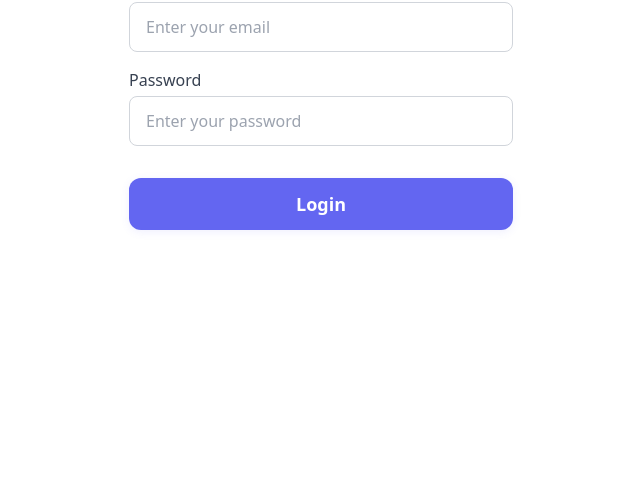
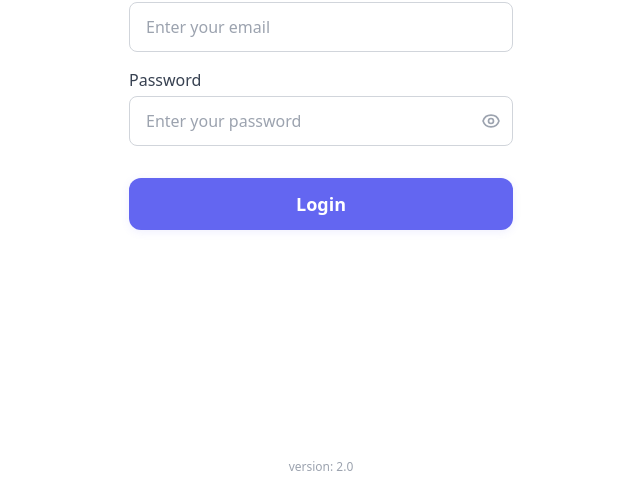
Before and after one commit to sen-Deepak/Content_code_generator, a Next.js app: page /login in a window 1280 px wide. Shown: the part 317-797 px from the top of the page, without its empty margins (319-959 px from the left). Built offline with nearby package versions, Linux system fonts and the light colour scheme; no server answers.

Commit message:
verson 2.0

```diff
--- a/src/app/layout.tsx
+++ b/src/app/layout.tsx
@@ -28,6 +28,10 @@ export default function RootLayout({
         className={`${geistSans?.variable} ${geistMono?.variable} antialiased`}
       >
         {children}
+        {/* Version Info - visible on all pages */}
+        <div className="fixed bottom-2 left-1/2 -translate-x-1/2 text-xs text-gray-400 z-50 select-none pointer-events-none">
+          version: 2.0
+        </div>
       </body>
     </html>
   );
--- a/src/app/login/page.tsx
+++ b/src/app/login/page.tsx
@@ -4,7 +4,6 @@ import { useState } from 'react'
 import { useRouter } from 'next/navigation'
 import { createClient } from '@supabase/supabase-js';
 import Image from 'next/image'
-import LoadingOverlay from '../../components/LoadingOverlay';
 
 const supabaseUrl = process.env.NEXT_PUBLIC_SUPABASE_URL as string;
 const supabaseAnonKey = process.env.NEXT_PUBLIC_SUPABASE_ANON_KEY as string;
@@ -13,56 +12,63 @@ const supabase = createClient(supabaseUrl, supabaseAnonKey);
 export default function LoginPage() {
   const [email, setEmail] = useState('')
   const [password, setPassword] = useState('')
+  const [showPassword, setShowPassword] = useState(false)
   const [loading, setLoading] = useState(false)
   const router = useRouter()
 
   const handleLogin = async () => {
     setLoading(true)
     try {
-      // Start both requests in parallel
-      const loginPromise = supabase.auth.signInWithPassword({ email, password });
-      const { data: loginData, error: loginError } = await loginPromise;
+      const { data: loginData, error: loginError } = await supabase.auth.signInWithPassword({
+        email,
+        password
+      });
+
       if (loginError) {
         alert(loginError.message);
         setLoading(false)
         return;
       }
+
       if (!loginData?.user) {
         alert('No user data returned');
         setLoading(false)
         return;
       }
-      // Fetch role in parallel with navigation
-      const userTablePromise = supabase
+
+      // Fetch role from users table
+      const { data: userData, error: userTableError } = await supabase
         .from('users')
         .select('role')
         .eq('id', loginData.user.id)
         .single();
-      const { data: userData, error: userTableError } = await userTablePromise;
+
       if (userTableError || !userData) {
         alert('Could not fetch user role');
         setLoading(false)
         return;
       }
+
+      // Save role in session storage for easy access
       sessionStorage.setItem('userRole', userData.role);
+
+      // Redirect based on role
       if (userData.role === 'admin') {
-        router.replace('/admin/dashboard');
+        await router.replace('/admin/dashboard');
       } else if (userData.role === 'user') {
-        router.replace('/user/dashboard');
+        await router.replace('/user/dashboard');
       } else {
         alert('Unknown role');
       }
-      setLoading(false);
     } catch (error) {
       console.error('Login error:', error);
       alert('An error occurred during login');
+    }
     setLoading(false)
-    }
   }
 
   return (
     <div className="min-h-screen w-full flex flex-col items-center justify-center bg-white">
-      {loading && <LoadingOverlay />}
       {/* Logo and App Name above the card */}
       <div className="flex flex-col items-center mb-4 mt-6">
         <Image
@@ -96,17 +102,34 @@ export default function LoginPage() {
         {/* Password Field */}
         <div className="w-full mb-8">
           <label htmlFor="password" className="block text-gray-700 text-base font-medium mb-1">Password</label>
+          <div className="relative">
             <input
               id="password"
-            type="password"
+              type={showPassword ? 'text' : 'password'}
               value={password}
               onChange={e => setPassword(e.target.value)}
               aria-label="Password"
-            className="w-full px-4 py-3 rounded-lg border border-gray-300 focus:border-indigo-500 focus:ring-2 focus:ring-indigo-100 outline-none text-base text-gray-900 transition"
+              className="w-full px-4 py-3 rounded-lg border border-gray-300 focus:border-indigo-500 focus:ring-2 focus:ring-indigo-100 outline-none text-base text-gray-900 transition pr-12"
               placeholder="Enter your password"
               autoComplete="current-password"
               required
             />
+            <button
+              type="button"
+              tabIndex={-1}
+              className="absolute right-3 top-1/2 transform -translate-y-1/2 text-gray-400 hover:text-gray-700 focus:outline-none"
+              onClick={() => setShowPassword((v) => !v)}
+              aria-label={showPassword ? 'Hide password' : 'Show password'}
+            >
+              {showPassword ? (
+                // Eye-off SVG
+                <svg xmlns="http://www.w3.org/2000/svg" className="h-5 w-5" fill="none" viewBox="0 0 24 24" stroke="currentColor"><path strokeLinecap="round" strokeLinejoin="round" strokeWidth={2} d="M13.875 18.825A10.05 10.05 0 0112 19c-5 0-9-4.03-9-9 0-1.657.403-3.22 1.125-4.575m2.122-2.122A8.963 8.963 0 0112 5c5 0 9 4.03 9 9 0 1.657-.403 3.22-1.125 4.575m-2.122 2.122A8.963 8.963 0 0112 19c-1.657 0-3.22-.403-4.575-1.125m0 0L3 21m0 0l18-18" /></svg>
+              ) : (
+                // Eye SVG
+                <svg xmlns="http://www.w3.org/2000/svg" className="h-5 w-5" fill="none" viewBox="0 0 24 24" stroke="currentColor"><path strokeLinecap="round" strokeLinejoin="round" strokeWidth={2} d="M15 12a3 3 0 11-6 0 3 3 0 016 0z" /><path strokeLinecap="round" strokeLinejoin="round" strokeWidth={2} d="M2.458 12C3.732 7.943 7.523 5 12 5c4.477 0 8.268 2.943 9.542 7-1.274 4.057-5.065 7-9.542 7-4.477 0-8.268-2.943-9.542-7z" /></svg>
+              )}
+            </button>
+          </div>
         </div>
         {/* Login Button */}
         <button
@@ -119,6 +142,8 @@ export default function LoginPage() {
           {loading ? 'Logging in...' : 'Login'}
         </button>
       </div>
+      {/* Version Info - now shown globally, remove from here */}
+      {/* <div className="mt-4 text-sm text-gray-400 text-center">version: 2.0</div> */}
     </div>
   )
 }
--- a/src/app/user/dashboard/page.tsx
+++ b/src/app/user/dashboard/page.tsx
@@ -135,8 +135,8 @@ export default function UserDashboardPage() {
           <Image
             src={logo2}
             alt="Logo"
-            width={68}
-            height={68}
+            width={72}
+            height={72}
             className="mr-6 transition-transform duration-300 hover:scale-105"
           />
           {userProfile && (
```
Lines whose indentation alone changed are shown as unchanged.
